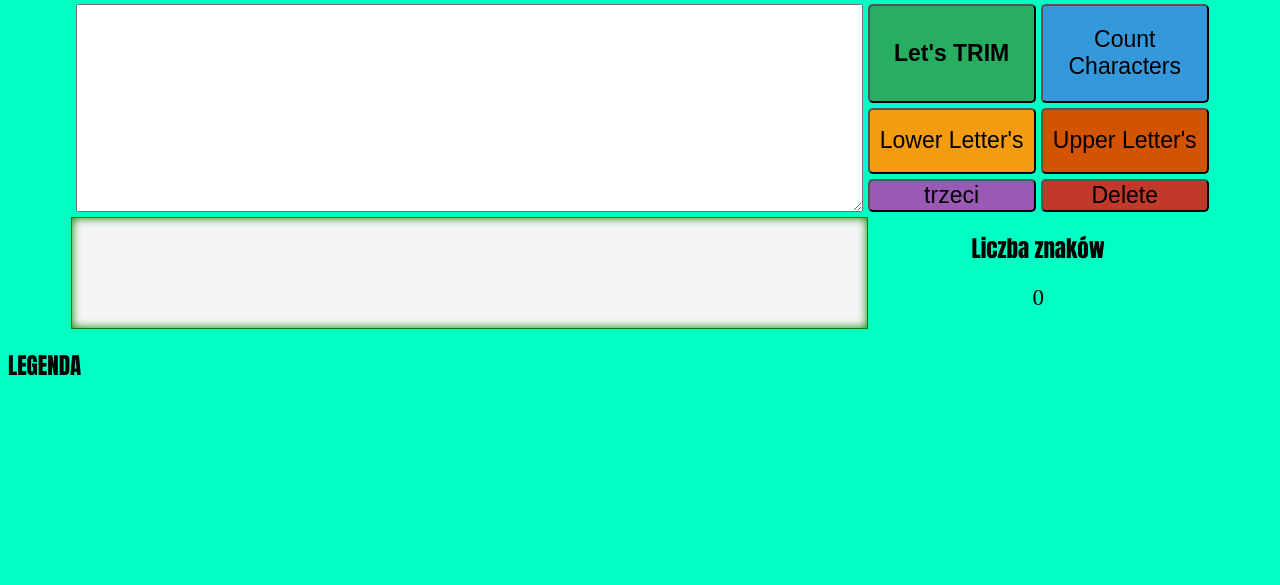
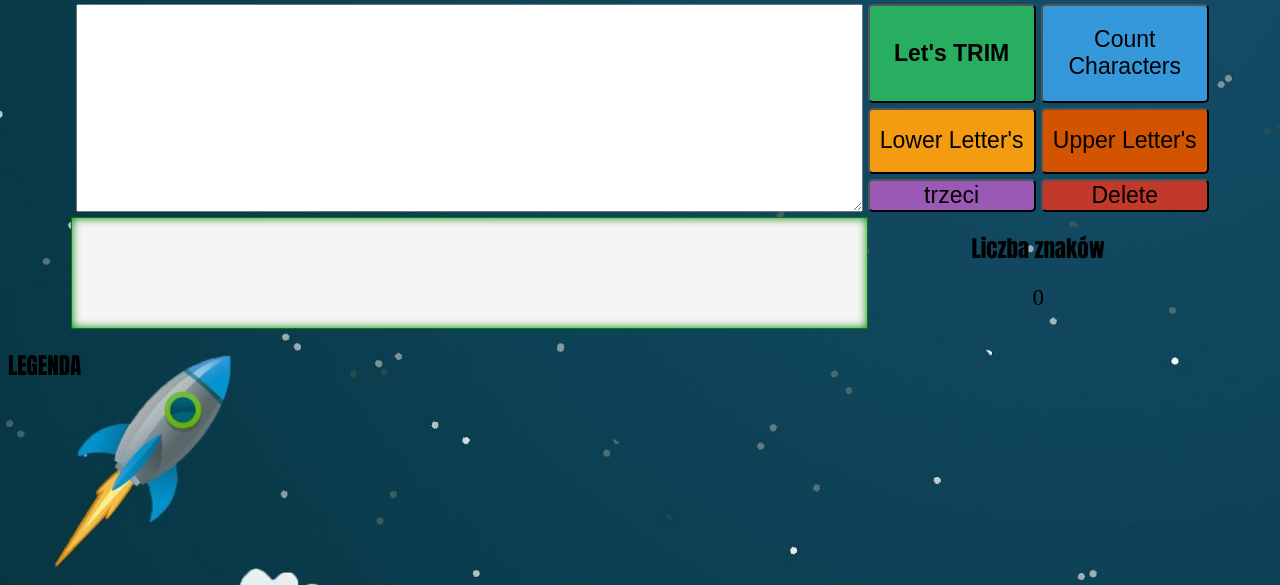
Before and after one commit to WALLESAMEHERE/TKM, a plain HTML site: page index.html in a window 1280 px wide. Shown: the part 215-800 px from the top of the page. Drawn offline with Linux system fonts and the light colour scheme.

Commit message:
Update style.css

```diff
--- a/style.css
+++ b/style.css
@@ -3,7 +3,7 @@
 	font-size:23px;
 }
 body{
-	background: rgb(0,255,194);
+	background-image: url(img/bg_cosmo.jpg);
 	background-size:cover;
 	background-repeat: no-repeat;
 }
```
